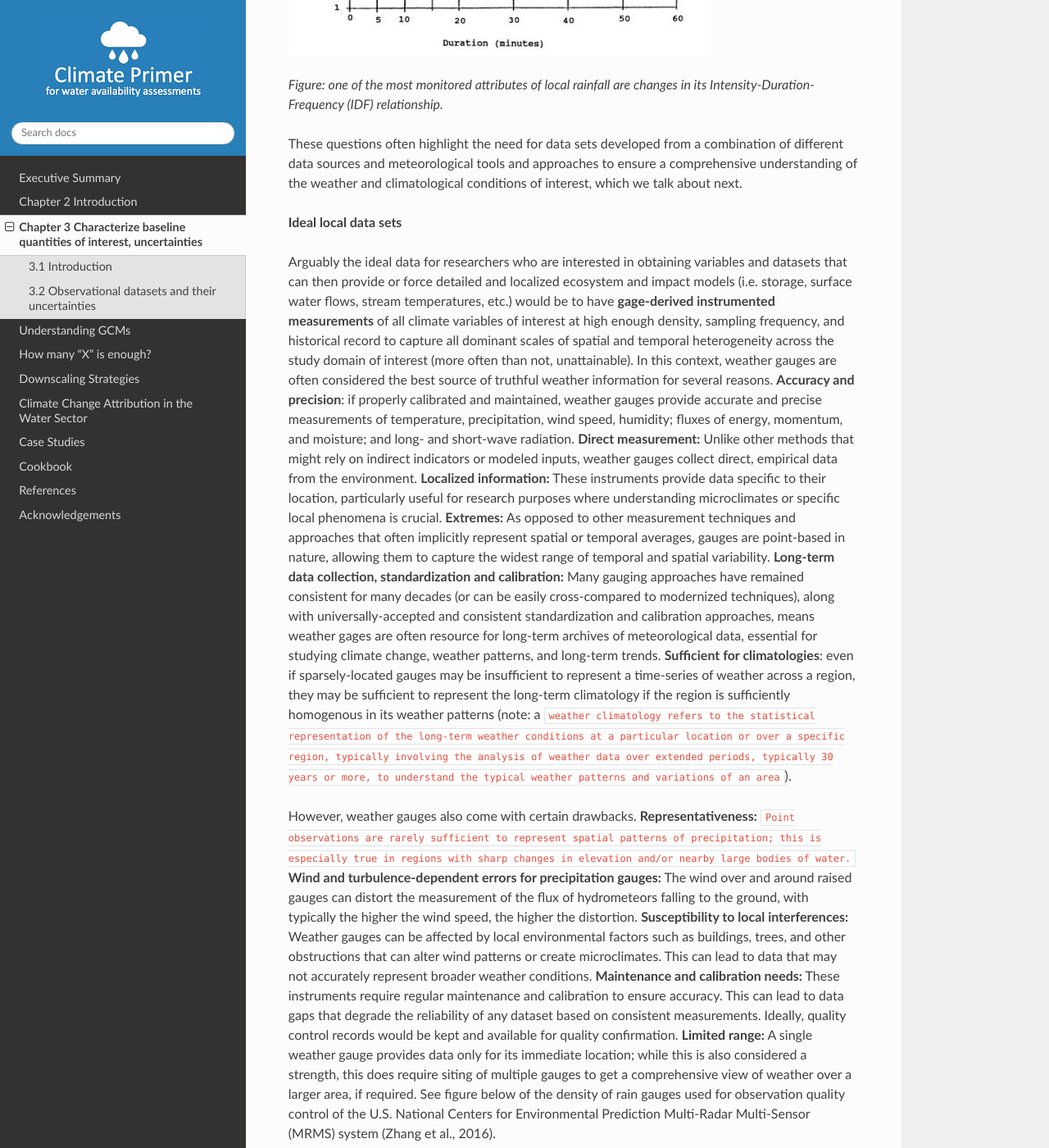
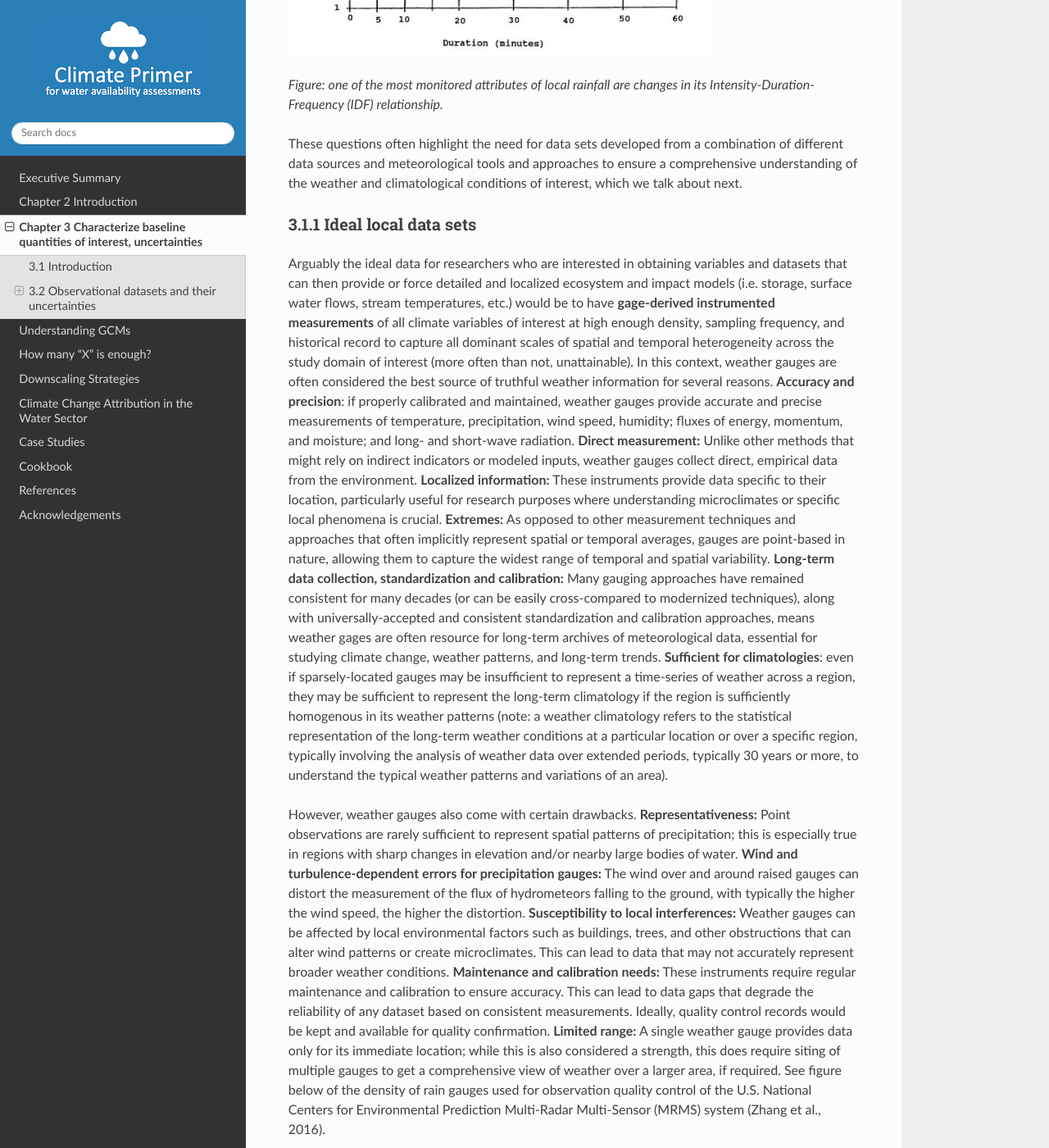
Before and after one commit to NCAR/climate-primer-water, a Sphinx documentation site: the page built from doc/baselines.rst, in a window 1280 px wide and 1400 px high, scrolled down 3628 px. Shown: the whole window at 82% size. Built offline with Sphinx 7.4.7 and the Read the Docs theme 2.0.0, drawn with Linux system fonts in a browser that asks for light colours; cross-references to code outside the pages are shown as plain code; some of the changed lines change nothing that is shown.

Commit message:
Update baselines.rst

```diff
--- a/doc/baselines.rst
+++ b/doc/baselines.rst
@@ -177,6 +177,8 @@
    :width: 6.25in
    :height: 4.58333in
 
+
+
 3.2 Observational datasets and their uncertainties
 --------------------------------------------------
 
@@ -225,7 +227,8 @@
 approaches to ensure a comprehensive understanding of the weather and
 climatological conditions of interest, which we talk about next.
 
-**Ideal local data sets**
+3.1.1 **Ideal local data sets**
+~~~~~~~~~~~~~~~~~~~~~~~~~~~~~~~~~~~
 
 Arguably the ideal data for researchers who are interested in obtaining
 variables and datasets that can then provide or force detailed and
@@ -259,18 +262,18 @@
 climatologies**: even if sparsely-located gauges may be insufficient to
 represent a time-series of weather across a region, they may be
 sufficient to represent the long-term climatology if the region is
-sufficiently homogenous in its weather patterns (note: a :mark:`weather
+sufficiently homogenous in its weather patterns (note: a weather
 climatology refers to the statistical representation of the long-term
 weather conditions at a particular location or over a specific region,
 typically involving the analysis of weather data over extended periods,
 typically 30 years or more, to understand the typical weather patterns
-and variations of an area`).
+and variations of an area).
 
 However, weather gauges also come with certain drawbacks.
-**Representativeness:** :mark:`Point observations are rarely sufficient
+**Representativeness:** Point observations are rarely sufficient
 to represent spatial patterns of precipitation; this is especially true
 in regions with sharp changes in elevation and/or nearby large bodies of
-water.` **Wind and turbulence-dependent errors for precipitation
+water. **Wind and turbulence-dependent errors for precipitation
 gauges:** The wind over and around raised gauges can distort the
 measurement of the flux of hydrometeors falling to the ground, with
 typically the higher the wind speed, the higher the distortion.
```
